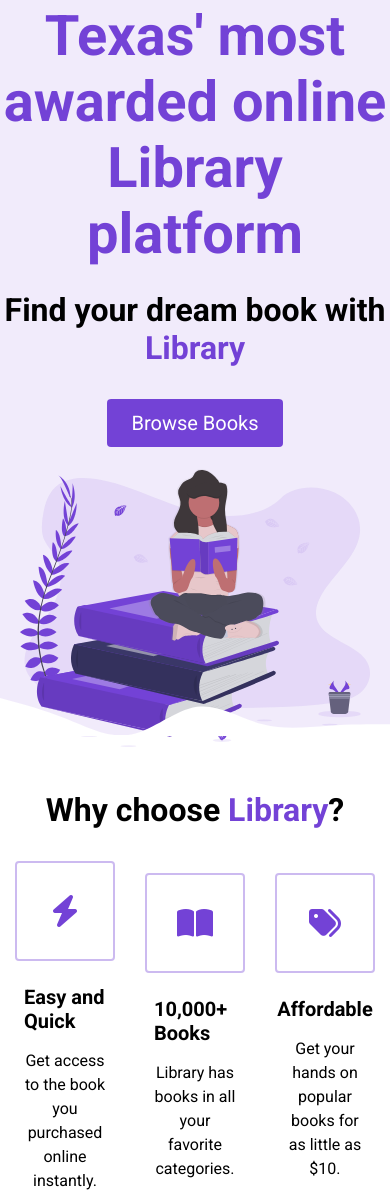
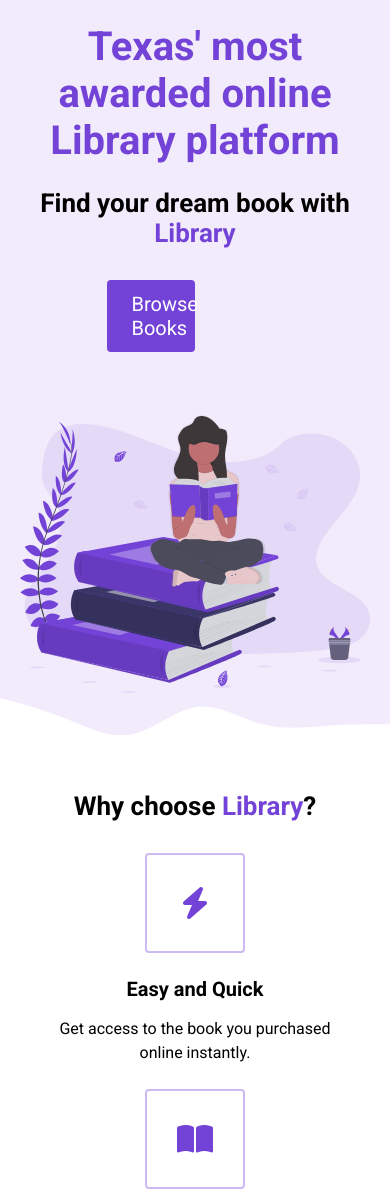
Before and after one commit to Midorihoney/E-Commerce-Website, a plain HTML site: page index.html in a window 390 px wide. Shown: the part 109-1305 px from the top of the page. Drawn offline with Linux system fonts and the light colour scheme.

Commit message:
finished w errors

```diff
--- a/styles.css
+++ b/styles.css
@@ -260,6 +260,7 @@ button:active {
 
 .highlight__wrapper {
   display: flex;
+  flex-wrap: wrap;
 }
 
 .highlight {
@@ -267,7 +268,6 @@ button:active {
   width: calc(100% / 3);
   display: flex;
   align-items: center;
-  justify-content: center;
   flex-direction: column;
 }
 
@@ -292,6 +292,7 @@ button:active {
 .highlight__subtitle {
   font-size: 20px;
   margin-bottom: 16px;
+  text-align: center;
 }
 
 /* FEATURES */
@@ -381,6 +382,26 @@ footer {
   padding: 0 8px;
 }
 
+/*SMALL PHONES, TABLETS, LARGE SMARTPHONES */
+@media (max-width: 768px) {
+  .header__description {
+    padding: 0 24px;
+  }
+
+  h1 {
+    font-size: 40px;
+  }
+
+  h2 {
+    font-size: 26px;
+  }
+
+  button {
+    width: 50%;
+  }
+}
+
+/*SMALL PHONES, TABLETS, LARGE SMARTPHONES */
 @media (max-width: 550px) {
   .nav__links {
     display: none;
@@ -389,4 +410,13 @@ footer {
   .btn__menu {
     display: block;
   }
+
+  .highlight {
+    width: 100%;
+    margin-bottom: 24px;
+  }
+
+  .highlight:not(:last-child) {
+    margin-bottom: 24px;
+  }
 }
```
